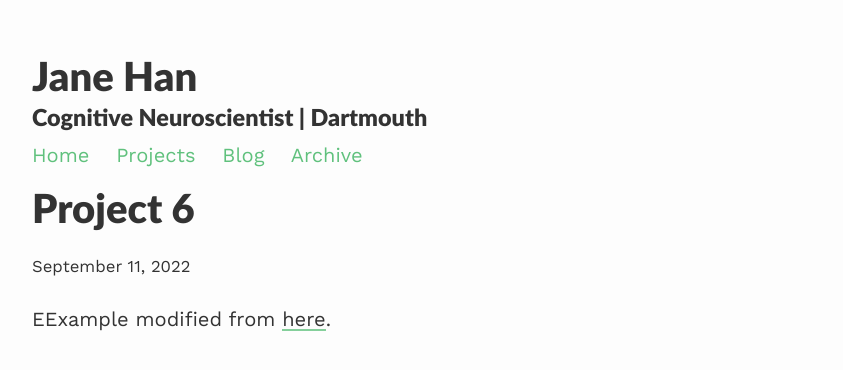
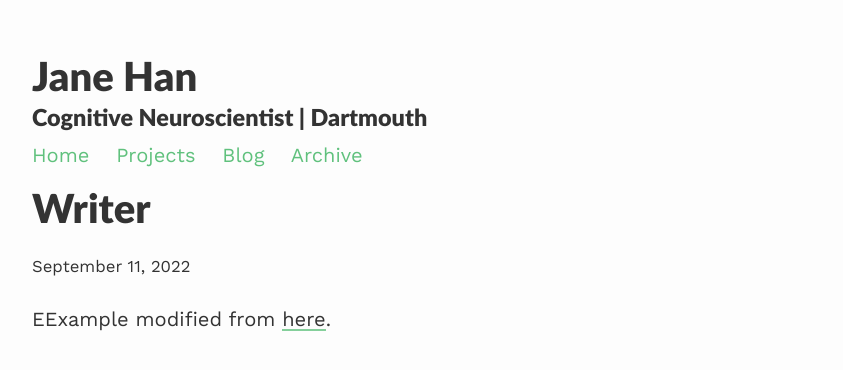
Before and after one commit to han-jane/han-jane.github.io, a Jekyll site: the page built from _projects/6_project.md, in a window 1280 px wide and 900 px high. Shown: the top 370 px of the window, without its empty margins (208-1051 px from the left). Built offline with Jekyll 4.4.1, drawn with Linux system fonts in a browser that asks for light colours; nearby versions of some CDN libraries; formulas are drawn with MathJax 3.

Commit message:
Update 6_project.md

```diff
--- a/_projects/6_project.md
+++ b/_projects/6_project.md
@@ -1,7 +1,7 @@
 ---
 layout: post
-title: Project 6
-description: another project
+title: Writer
+description: Life as a writer
 ---
 
 EExample modified from [here](http://www.unexpected-vortices.com/sw/rippledoc/quick-markdown-example.html){:target="_blank"}.
```
